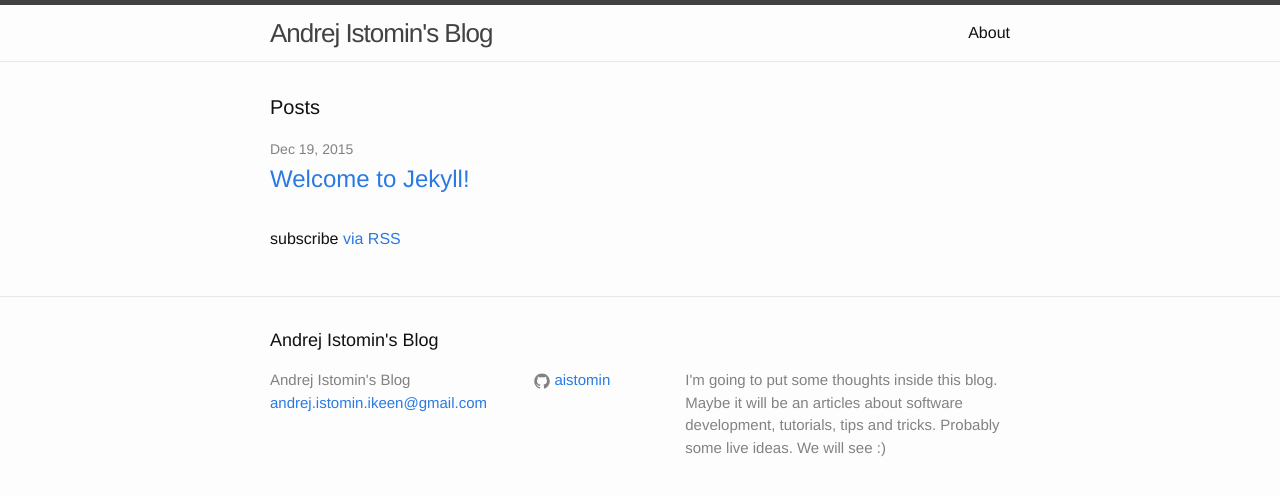
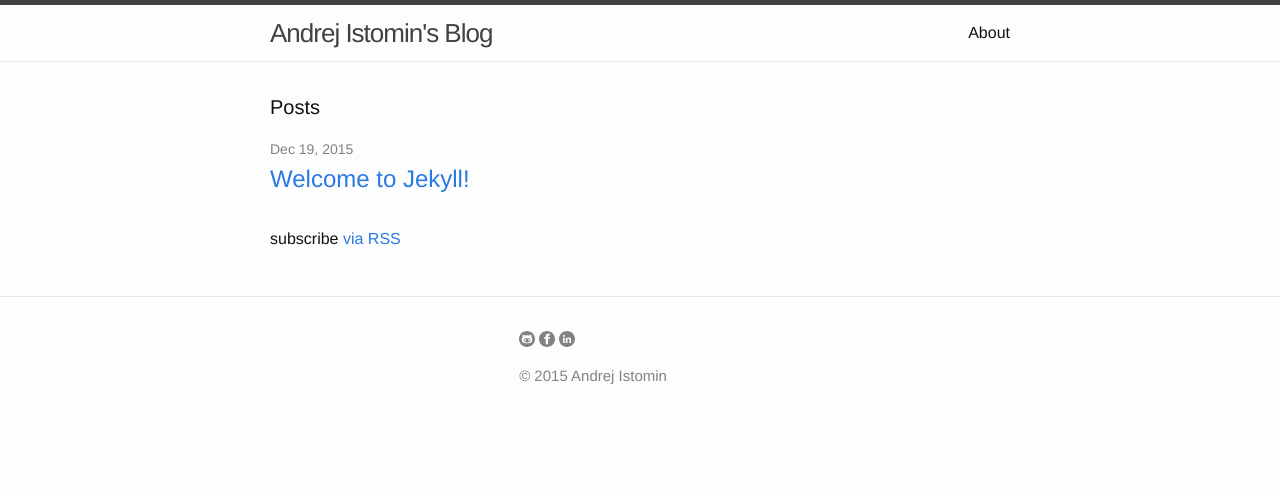
Before and after one commit to aistomin/aistomin.github.io, a Jekyll site: the page built from index.html, in a window 1280 px wide. Shown: the top 495 px of the page. Built offline with Jekyll 4.4.1, drawn with Linux system fonts in a browser that asks for light colours.

Commit message:
Footer was changed.  - add copyright  - social media list changed: github, facebook, linkedin  - everything else was removed from footer.

```diff
--- a/_config.yml
+++ b/_config.yml
@@ -1,10 +1,14 @@
-title: Andrej Istomin's Blog
-email: andrej.istomin.ikeen@gmail.com
+title: "Andrej Istomin's Blog"
+email: "andrej.istomin.ikeen@gmail.com"
 description: > # this means to ignore newlines until "baseurl:"
   I'm going to put some thoughts inside this blog. Maybe it will be an articles
   about software development, tutorials, tips and tricks. Probably some live
   ideas. We will see :)
 baseurl: ""
 url: "http://aistomin.github.io/"
-github_username:  aistomin
+github_username: "aistomin"
+facebook_username:  "andrej.istomin.3"
+linkedin_url: "https://de.linkedin.com/in/andrej-istomin-51ba7530"
 markdown: kramdown
+copyright: "© 2015 Andrej Istomin"
+year: "2015"
--- a/_includes/footer.html
+++ b/_includes/footer.html
@@ -1,38 +1,26 @@
 <footer class="site-footer">
-
     <div class="wrapper">
-
-    <h2 class="footer-heading">{{ site.title }}</h2>
-
         <div class="footer-col-wrapper">
-      <div class="footer-col footer-col-1">
-        <ul class="contact-list">
-          <li>{{ site.title }}</li>
-          <li><a href="mailto:{{ site.email }}">{{ site.email }}</a></li>
-        </ul>
+            <div class="footer-col footer-col-1"></div>
+            <div class="footer-col footer-col-2">
+                {% if site.github_username %}
+                {% include icon-github.html username = site.github_username%}
+                {% endif %}
+                {% if site.facebook_username %}
+                {% include icon-facebook.html username = site.facebook_username%}
+                {% endif %}
+                {% if site.linkedin_url %}
+                {% include icon-linkedin.html url = site.linkedin_url%}
+                {% endif %}
             </div>
-
+            <div class="footer-col footer-col-3"></div>
+        </div>
+        <div class="footer-col-wrapper">
+            <div class="footer-col footer-col-1"></div>
             <div class="footer-col footer-col-2">
-        <ul class="social-media-list">
-          {% if site.github_username %}
-          <li>
-            {% include icon-github.html username=site.github_username %}
-          </li>
-          {% endif %}
-
-          {% if site.twitter_username %}
-          <li>
-            {% include icon-twitter.html username=site.twitter_username %}
-          </li>
-          {% endif %}
-        </ul>
+                <p>{{site.copyright}}</p>
             </div>
-
-      <div class="footer-col footer-col-3">
-        <p>{{ site.description }}</p>
+            <div class="footer-col footer-col-3"></div>
         </div>
     </div>
-
-  </div>
-
 </footer>
--- /dev/null
+++ b/_includes/icon-facebook.html
@@ -0,0 +1 @@
+<a href="https://www.facebook.com/{{ include.username }}"><span class="icon icon--facebook">{% include icon-facebook.svg %}</span></a>
--- a/_includes/icon-github.html
+++ b/_includes/icon-github.html
@@ -1 +1 @@
-<a href="https://github.com/{{ include.username }}"><span class="icon icon--github">{% include icon-github.svg %}</span><span class="username">{{ include.username }}</span></a>
+<a href="https://github.com/{{ include.username }}"><span class="icon icon--github">{% include icon-github.svg %}</span></a>
--- /dev/null
+++ b/_includes/icon-linkedin.html
@@ -0,0 +1 @@
+<a href="{{ include.url }}"><span class="icon icon--linkedin">{% include icon-linkedin.svg %}</span></a>
--- a/_includes/icon-twitter.html
+++ /dev/null
@@ -1 +0,0 @@
-<a href="https://twitter.com/{{ include.username }}"><span class="icon icon--twitter">{% include icon-twitter.svg %}</span><span class="username">{{ include.username }}</span></a>
--- a/_sass/_layout.scss
+++ b/_sass/_layout.scss
@@ -127,18 +127,18 @@
 }
 
 .footer-col-1 {
-    width: -webkit-calc(35% - (#{$spacing-unit} / 2));
-    width:         calc(35% - (#{$spacing-unit} / 2));
+    width: -webkit-calc(33% - (#{$spacing-unit} / 2));
+    width:         calc(33% - (#{$spacing-unit} / 2));
 }
 
 .footer-col-2 {
-    width: -webkit-calc(20% - (#{$spacing-unit} / 2));
-    width:         calc(20% - (#{$spacing-unit} / 2));
+    width: -webkit-calc(34% - (#{$spacing-unit} / 2));
+    width:         calc(34% - (#{$spacing-unit} / 2));
 }
 
 .footer-col-3 {
-    width: -webkit-calc(45% - (#{$spacing-unit} / 2));
-    width:         calc(45% - (#{$spacing-unit} / 2));
+    width: -webkit-calc(33% - (#{$spacing-unit} / 2));
+    width:         calc(33% - (#{$spacing-unit} / 2));
 }
 
 @include media-query($on-laptop) {
```
Also changed, not shown: _includes/icon-facebook.svg (added), _includes/icon-github.svg, _includes/icon-linkedin.svg (added), _includes/icon-twitter.svg (deleted). Lines whose indentation alone changed are shown as unchanged.
